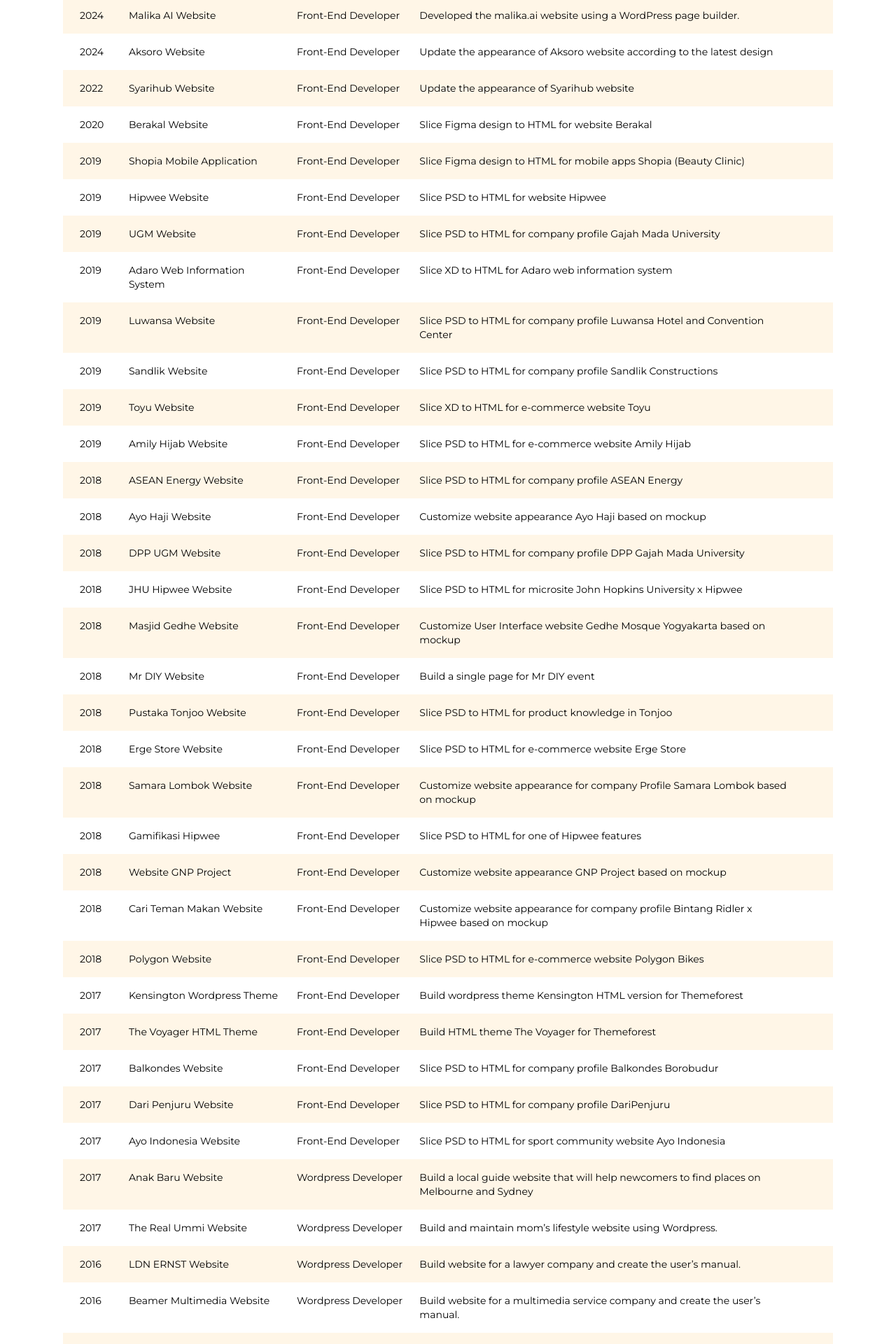
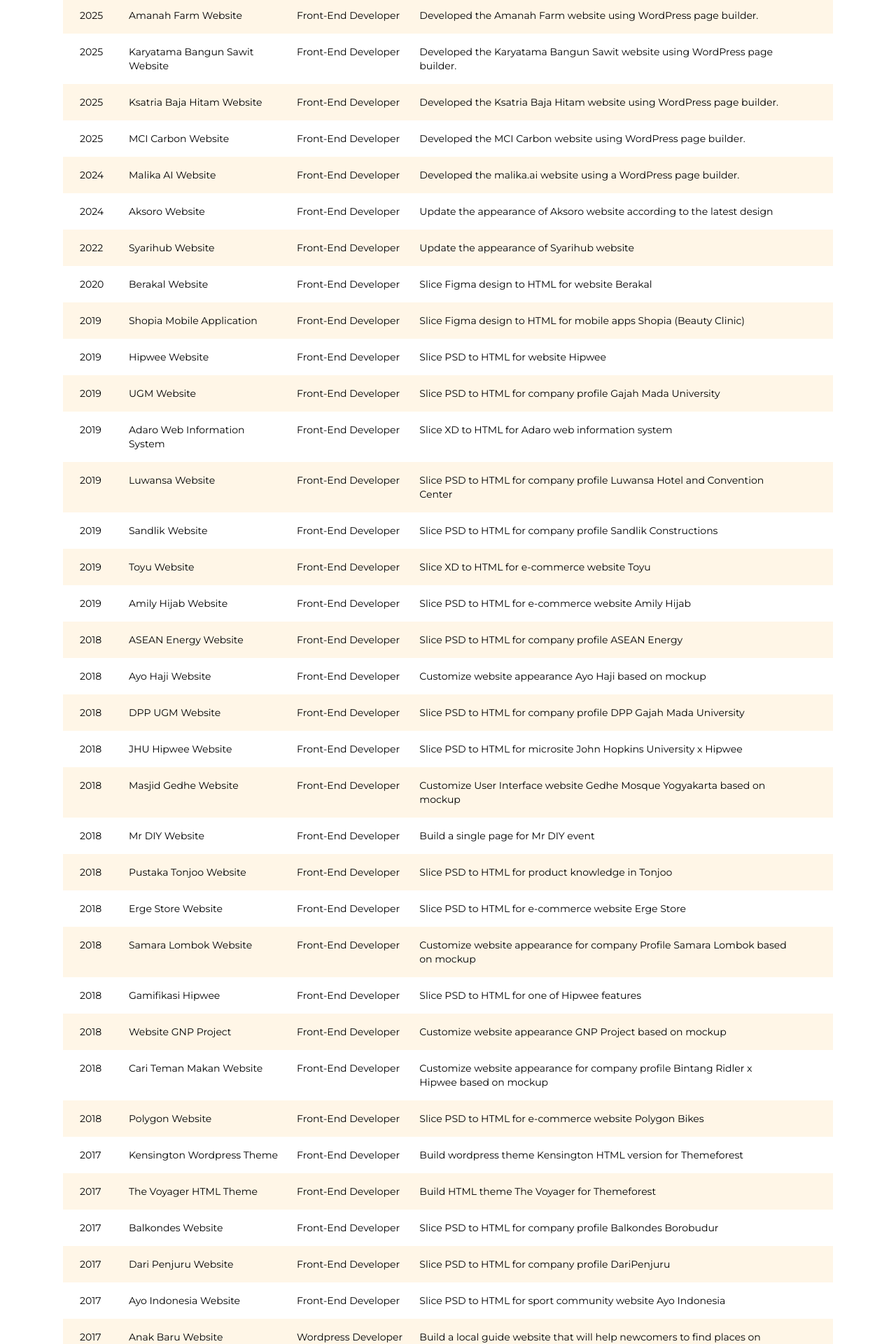
Before and after one commit to ririn-caterin/ririncaterin, a Next.js app: page /all-projects in a window 1280 px wide. Shown: the part 380-2300 px from the top of the page at 70% size. Built offline with nearby package versions, Linux system fonts and the light colour scheme.

Commit message:
update porfolio

```diff
--- a/app/components/AllProjects.tsx
+++ b/app/components/AllProjects.tsx
@@ -1,5 +1,33 @@
 const ProjectTable = () => {
   const projects = [
+    {
+      year: "2025",
+      name: "Amanah Farm Website",
+      description:
+        "Developed the Amanah Farm website using WordPress page builder.",
+      role: "Front-End Developer",
+    },
+    {
+      year: "2025",
+      name: "Karyatama Bangun Sawit Website",
+      description:
+        "Developed the Karyatama Bangun Sawit website using WordPress page builder.",
+      role: "Front-End Developer",
+    },
+    {
+      year: "2025",
+      name: "Ksatria Baja Hitam Website",
+      description:
+        "Developed the Ksatria Baja Hitam website using WordPress page builder.",
+      role: "Front-End Developer",
+    },
+    {
+      year: "2025",
+      name: "MCI Carbon Website",
+      description:
+        "Developed the MCI Carbon website using WordPress page builder.",
+      role: "Front-End Developer",
+    },
     {
       year: "2024",
       name: "Malika AI Website",
@@ -205,28 +233,28 @@
       name: "The Real Ummi Website",
       role: "Wordpress Developer",
       description:
-        "Build and maintain mom’s lifestyle website using Wordpress.",
+        "Build and maintain mom's lifestyle website using Wordpress.",
     },
     {
       year: "2016",
       name: "LDN ERNST Website",
       role: "Wordpress Developer",
       description:
-        "Build website for a lawyer company and create the user’s manual.",
+        "Build website for a lawyer company and create the user's manual.",
     },
     {
       year: "2016",
       name: "Beamer Multimedia Website",
       role: "Wordpress Developer",
       description:
-        "Build website for a multimedia service company and create the user’s manual.",
+        "Build website for a multimedia service company and create the user's manual.",
     },
     {
       year: "2016",
       name: "Dinas Pendidikan Kabupaten Barru Website",
       role: "Wordpress Developer",
       description:
-        "Build website Education Departement of Barru District and create the user’s manual.",
+        "Build website Education Departement of Barru District and create the user's manual.",
     },
     {
       year: "2016",
@@ -247,21 +275,21 @@
       name: "RSUD Kabupaten Barru Website",
       role: "Wordpress Developer",
       description:
-        "Build website Hospital of Barru District and create the user’s manual.",
+        "Build website Hospital of Barru District and create the user's manual.",
     },
     {
       year: "2016",
       name: "SMKN 1 Bawen Website",
       role: "Wordpress Developer",
       description:
-        "Build website State Vocation High School 1 Bawen and create the user’s manual.",
+        "Build website State Vocation High School 1 Bawen and create the user's manual.",
     },
     {
       year: "2016",
       name: "PPID Kab. Barru Website",
       role: "Wordpress Developer",
       description:
-        "Build local government profile and create the user’s manual.",
+        "Build local government profile and create the user's manual.",
     },
     {
       year: "2016",
@@ -278,7 +306,7 @@
     },
     {
       year: "2016",
-      name: "“SIMASTER” Web Application",
+      name: "SIMASTER Web Application",
       role: "Front-end Developer",
       description: "Create HTML pages for Web Application Simaster",
     },
@@ -287,14 +315,14 @@
       name: "JAPSI UNDIP Websitte",
       role: "Wordpress Developer",
       description:
-        "Build website JAPSI at the University of Diponegoro. and create the user’s manual",
+        "Build website JAPSI at the University of Diponegoro. and create the user's manual",
     },
     {
       year: "2016",
       name: "Psikologi UNDIP Website",
       role: "Wordpress Developer",
       description:
-        "Build website Faculty of Psychology at the University of Diponegoro. and create the user’s manual",
+        "Build website Faculty of Psychology at the University of Diponegoro. and create the user's manual",
     },
     {
       year: "2016",
@@ -308,18 +336,18 @@
       name: "CV. Bintang Sentosa Sejahtera Website",
       role: "WordPress Developer",
       description:
-        "Build company profile website for a commercial and service company, and create the user’s manual.",
+        "Build company profile website for a commercial and service company, and create the user's manual.",
     },
     {
       year: "2016",
       name: "Balubaid Ikhwan Website",
       role: "WordPress Developer",
       description:
-        "Build company profile website for a company that organize The Hajj and Umrah pilgrimage, and create the user’s manual.",
+        "Build company profile website for a company that organize The Hajj and Umrah pilgrimage, and create the user's manual.",
     },
     {
       year: "2016",
-      name: "“AbsenKU” Website",
+      name: "AbsenKU Website",
       role: "Front-end Developer",
       description:
         "Build one page web application of information system for tracking employee attendance",
@@ -333,13 +361,13 @@
     },
     {
       year: "2016",
-      name: "“AbsenKU Karyawan” Web Application",
+      name: "AbsenKU Karyawan Web Application",
       role: "Front-end Developer",
       description: "Create HTML pages for web application AbsenKU Karyawan",
     },
     {
       year: "2015",
-      name: "Web Application of FH UNDIP ’96",
+      name: "Web Application of FH UNDIP '96",
       role: "Front-end Developer",
       description:
         "Create HTML pages for web application of Diponegoro University Graduation for Law Faculty",
@@ -349,14 +377,14 @@
       name: "Karya Zirang Website",
       role: "WordPress Developer",
       description:
-        "Build company profile website for Zirang Business Group and create the user’s manual.",
+        "Build company profile website for Zirang Business Group and create the user's manual.",
     },
     {
       year: "2015",
       name: "GINSI Jateng Website",
       role: "WordPress Developer",
       description:
-        "Build company profile website for an importer company and create the user’s manual.",
+        "Build company profile website for an importer company and create the user's manual.",
     },
     {
       year: "2015",
@@ -369,9 +397,9 @@
       name: "BPR Weleri Makmur Website",
       role: "WordPress Developer",
       description:
-        "Build company profile website for a bank and create the user’s manual.",
+        "Build company profile website for a bank and create the user's manual.",
     },
-  ];
+  ] as const;
 
   return (
     <div className="overflow-x-auto">
```
